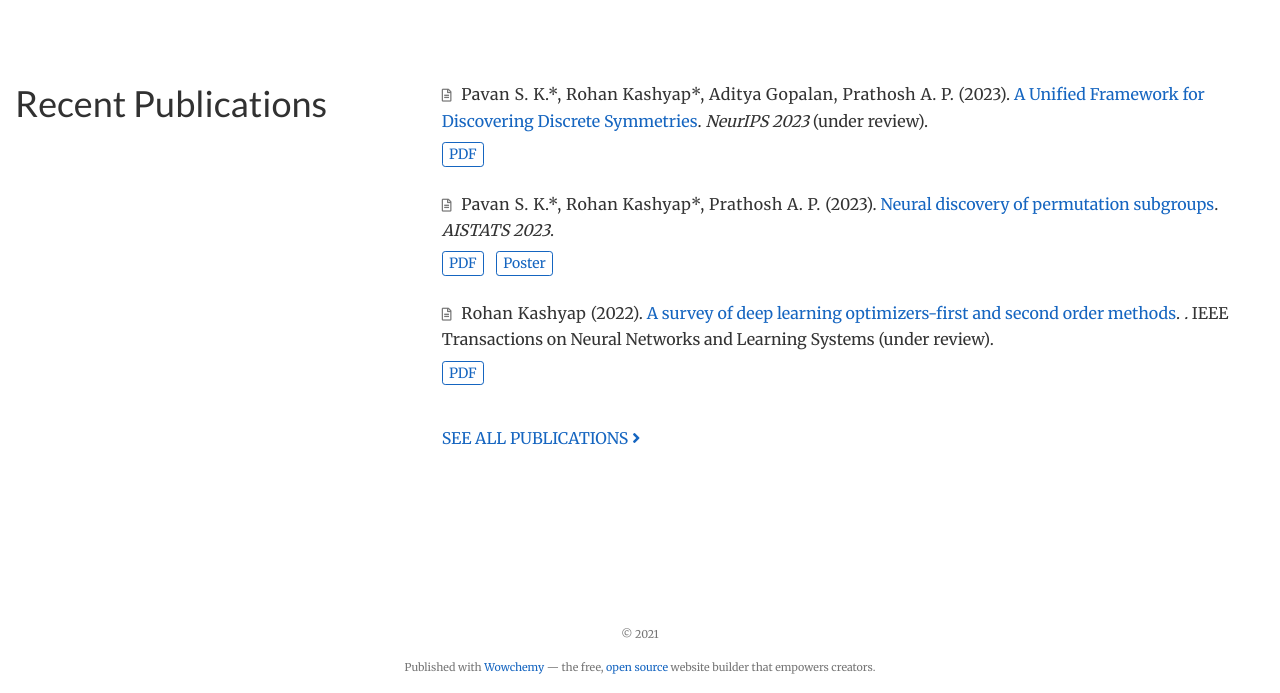
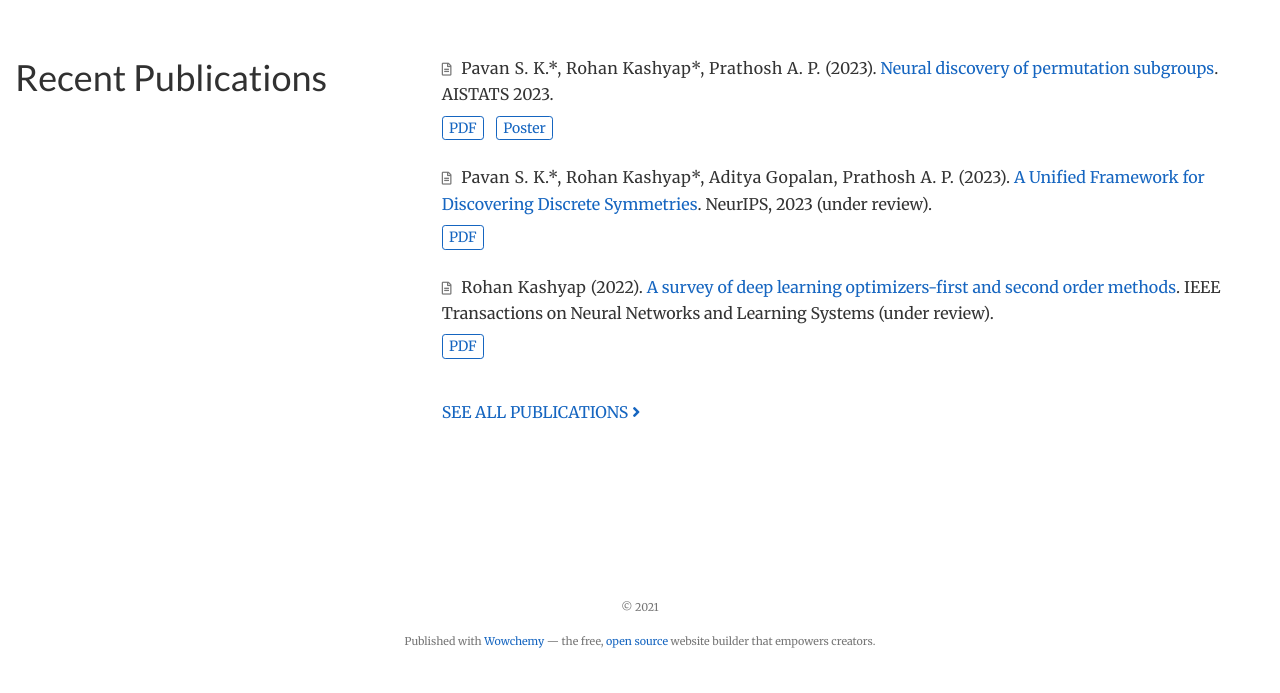
Before and after one commit to RohanVKashyap/RohanVKashyap.github.io, a plain HTML site: page index.html in a window 1280 px wide. Shown: the part 1512-2205 px from the top of the page. After the commit the page ends 2179 px from the top, so only its background shows below. Drawn offline with nearby package versions, Linux system fonts and the light colour scheme; some icons are missing.

Commit message:
Update index.html

```diff
--- a/index.html
+++ b/index.html
@@ -921,7 +921,7 @@
 
     <div class="article-style">
       <h1 id="research">Research</h1>
-<p>I am a Research Assistant in the <a href="https://ece.iisc.ac.in/" target="_blank" rel="noopener">Department of Electrical Communication Engineering</a> at <a href="https://iisc.ac.in/" target="_blank" rel="noopener">Indian Institute of Science</a> (IISc).  I am advised by  <a href="https://sites.google.com/view/prathosh/home">Prathosh A.P.</a> in the Deep Representation Learning Lab. My research interests are in deep learning and computer vision, with a focus on incorporating inductive biases such as invariance symmetries and generative models. My research aims to uncover the emergent properties in neural networks with respect to discrete and continuous groups. I am passionate about developing a group theoretic approach to study Equivariant Neural Networks for symmetry discovery and learning tasks. I also had the pleasure of closely collaborating with <a href="https://ece.iisc.ac.in/~aditya/aboutme.html">Aditya Gopalan</a> at IISc for our recent work on unified symmetry learning for discrete groups.</p>
+<p>I am a Research Assistant in the <a href="https://ece.iisc.ac.in/" target="_blank" rel="noopener">Department of Electrical Communication Engineering</a> at <a href="https://iisc.ac.in/" target="_blank" rel="noopener">Indian Institute of Science</a> (IISc).  I am advised by  <a href="https://sites.google.com/view/prathosh/home">Prathosh A.P.</a> in the Deep Representation Learning Lab. My research interests are in deep learning and computer vision, with a focus on incorporating inductive biases such as invariance symmetries and generative models. My research aims to uncover the emergent properties in neural networks with respect to discrete and continuous groups. I also had the pleasure of closely collaborating with <a href="https://ece.iisc.ac.in/~aditya/aboutme.html">Aditya Gopalan</a> at IISc for our recent work on unified symmetry learning for discrete groups.</p>
 <h2 id="News">News</h2>
 <ul>
 <li><b>Jan 2023:</b> One paper accepted at AISTATS 2023!</li>
@@ -1455,6 +1455,79 @@
 
 
 
+
+
+
+  <div class="pub-list-item" style="margin-bottom: 1rem">
+    <i class="far fa-file-alt pub-icon" aria-hidden="true"></i>
+
+
+
+
+    <span class="article-metadata li-cite-author">
+
+
+    <span >
+        Pavan S. K.*</span>, <span >
+        Rohan Kashyap*</span>, <span >
+        Prathosh A. P.</span>
+
+    </span>
+    (2023).
+    <a href="https://arxiv.org/abs/2309.05352">Neural discovery of permutation subgroups</a>.
+    AISTATS 2023.
+
+    <p>
+
+
+
+
+
+
+
+
+
+
+
+
+
+
+  <a class="btn btn-outline-primary btn-page-header btn-sm" href="https://arxiv.org/abs/2309.05352" target="_blank" rel="noopener">
+    PDF
+  </a>
+
+
+
+  <a class="btn btn-outline-primary btn-page-header btn-sm" href="/authors/admin/AISTATS-Poster.pdf" target="_blank" rel="noopener">
+    Poster
+  </a>
+  <!--<a class="btn btn-outline-primary btn-page-header btn-sm" href="https://rohanvkashyap.github.io/authors/admin/Neural%20discovery%20of%20permutation%20subgroups.pdf" target="_blank" rel="noopener">
+    Cite
+  </a>-->
+
+
+
+
+
+
+
+
+
+
+
+
+
+
+  <!--<a class="btn btn-outline-primary btn-page-header btn-sm" href="https://doi.org/10.48550/ARXIV.2206.14148" target="_blank" rel="noopener">
+    DOI
+  </a>-->
+
+
+  </p>
+
+
+
+  </div>
 
 
 
@@ -1490,7 +1563,7 @@
       </span>
       (2023).
       <a href="https://arxiv.org/abs/2309.02898">A Unified Framework for Discovering Discrete Symmetries</a>.
-      <em>NeurIPS 2023</em> (under review).
+      NeurIPS, 2023 (under review).
 
       <p>
 
@@ -1551,81 +1624,6 @@
 
 
 
-<div class="pub-list-item" style="margin-bottom: 1rem">
-  <i class="far fa-file-alt pub-icon" aria-hidden="true"></i>
-
-
-
-
-  <span class="article-metadata li-cite-author">
-
-
-  <span >
-      Pavan S. K.*</span>, <span >
-      Rohan Kashyap*</span>, <span >
-      Prathosh A. P.</span>
-
-  </span>
-  (2023).
-  <a href="https://arxiv.org/abs/2309.05352">Neural discovery of permutation subgroups</a>.
-  <em>AISTATS 2023</em>.
-
-  <p>
-
-
-
-
-
-
-
-
-
-
-
-
-
-
-<a class="btn btn-outline-primary btn-page-header btn-sm" href="https://arxiv.org/abs/2309.05352" target="_blank" rel="noopener">
-  PDF
-</a>
-
-
-
-<a class="btn btn-outline-primary btn-page-header btn-sm" href="/authors/admin/AISTATS-Poster.pdf" target="_blank" rel="noopener">
-  Poster
-</a>
-<!--<a class="btn btn-outline-primary btn-page-header btn-sm" href="https://rohanvkashyap.github.io/authors/admin/Neural%20discovery%20of%20permutation%20subgroups.pdf" target="_blank" rel="noopener">
-  Cite
-</a>-->
-
-
-
-
-
-
-
-
-
-
-
-
-
-
-<!--<a class="btn btn-outline-primary btn-page-header btn-sm" href="https://doi.org/10.48550/ARXIV.2206.14148" target="_blank" rel="noopener">
-  DOI
-</a>-->
-
-
-</p>
-
-
-
-</div>
-
-
-
-
-
 
 <div class="pub-list-item" style="margin-bottom: 1rem">
   <i class="far fa-file-alt pub-icon" aria-hidden="true"></i>
@@ -1641,7 +1639,7 @@
   </span>
   (2022).
   <a href="https://arxiv.org/abs/2211.15596">A survey of deep learning optimizers-first and second order methods</a>.
-  <em>.</em> IEEE Transactions on Neural Networks and Learning Systems (under review).
+  IEEE Transactions on Neural Networks and Learning Systems (under review).
 
   <p>
 
```
